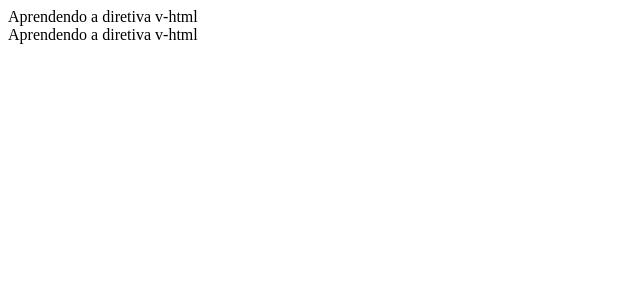
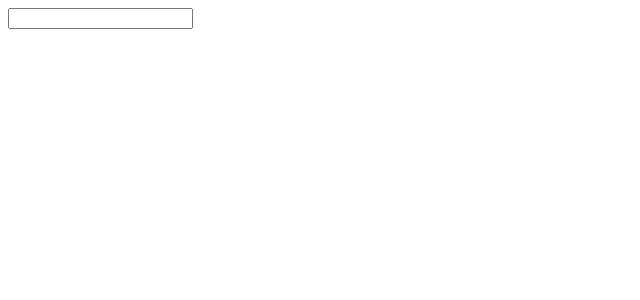
Before and after one commit to ItamarJuniorDEV/vue-studies, a Vue app: page / in a window 1280 px wide. Shown: the top 300 px of the page, without its empty margins (0-640 px from the left). Built offline with nearby package versions, Linux system fonts and the light colour scheme.

Commit message:
feat: Diretiva v-model.

```diff
--- a/src/App.vue
+++ b/src/App.vue
@@ -4,10 +4,11 @@
 // import Exemplo01 from './componentes/Exemplo01Interpolacao.vue';
 // import Exemplo02 from './componentes/Exemplo02Condicional.vue';
 // import Exemplo03 from './componentes/Exemplo03Laco.vue';
-import Exemplo04 from './componentes/Exemplo04HTML.vue';
+// import Exemplo04 from './componentes/Exemplo04HTML.vue';
+import Exemplo05 from './componentes/Exemplo05Model.vue';
 </script>
 
 <!-- HTML -->
 <template>
-  <Exemplo04 />
+  <Exemplo05 />
 </template>
--- /dev/null
+++ b/src/componentes/Exemplo05Model.vue
@@ -0,0 +1,16 @@
+<!-- SCRIPT -->
+<script setup>
+
+// Importação do REF
+import { ref } from "vue";
+
+// Variável
+let texto = ref('');
+
+</script>
+
+<!-- HTML -->
+<template>
+  <input type="text" v-model="texto">
+  <p>{{ texto }}</p>
+</template>
```
